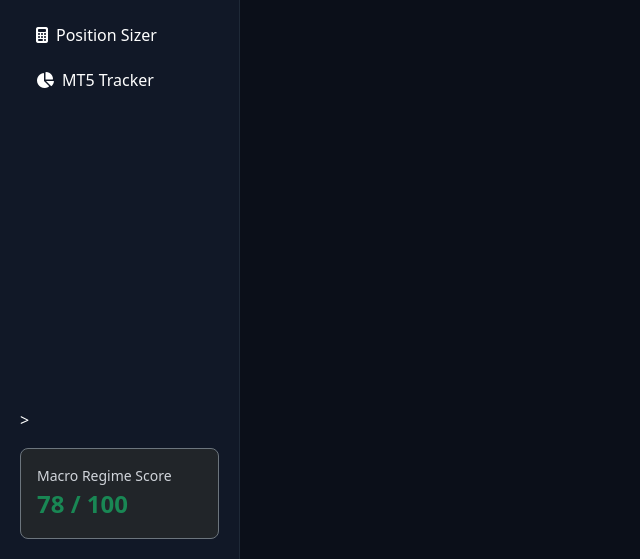
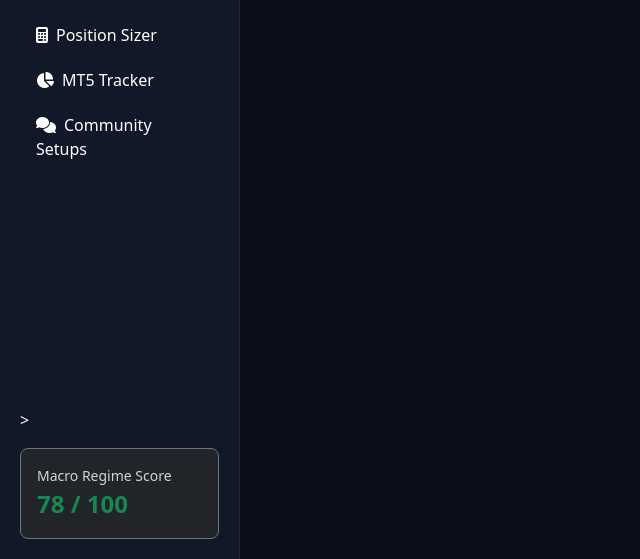
Before and after one commit to ANGELO-cyber-dev/macro-trade, a Flask app: page / in a window 1280 px wide. Shown: the part 241-800 px from the top of the page, without its empty margins (0-640 px from the left). Run offline with Flask 3, Linux system fonts and the light colour scheme.

Commit message:
Ensure Community Setups menu link is injected into all template navbars

```diff
--- a/templates/index.html
+++ b/templates/index.html
@@ -48,6 +48,7 @@
             <li class="nav-item"><a class="nav-link {% if active_page == 'signals' %}active{% endif %}" href="/signals"><i class="fa-solid fa-bolt me-2"></i>Trading Signals</a></li>
             <li class="nav-item"><a class="nav-link {% if active_page == 'sizer' %}active{% endif %}" href="/sizer"><i class="fa-solid fa-calculator me-2"></i>Position Sizer</a></li>
             <li class="nav-item"><a class="nav-link {% if active_page == 'tracker' %}active{% endif %}" href="/tracker"><i class="fa-solid fa-chart-pie me-2"></i>MT5 Tracker</a></li>
+            <li class="nav-item"><a class="nav-link {% if active_page == 'community' %}active{% endif %}" href="/community"><i class="fa-solid fa-comments me-2"></i>Community Setups</a></li>
         </ul>>
         <div class="p-3 bg-dark rounded-3 border border-secondary mt-3">
             <span class="text-white-50 d-block small">Macro Regime Score</span>
--- a/templates/sizer.html
+++ b/templates/sizer.html
@@ -48,6 +48,7 @@
             <li class="nav-item"><a class="nav-link {% if active_page == 'signals' %}active{% endif %}" href="/signals"><i class="fa-solid fa-bolt me-2"></i>Trading Signals</a></li>
             <li class="nav-item"><a class="nav-link {% if active_page == 'sizer' %}active{% endif %}" href="/sizer"><i class="fa-solid fa-calculator me-2"></i>Position Sizer</a></li>
             <li class="nav-item"><a class="nav-link {% if active_page == 'tracker' %}active{% endif %}" href="/tracker"><i class="fa-solid fa-chart-pie me-2"></i>MT5 Tracker</a></li>
+            <li class="nav-item"><a class="nav-link {% if active_page == 'community' %}active{% endif %}" href="/community"><i class="fa-solid fa-comments me-2"></i>Community Setups</a></li>
         </ul>>
         <div class="p-3 bg-dark rounded-3 border border-secondary mt-2 mb-2">
             <span class="text-white-50 d-block small">Founder & Architect</span>
--- a/templates/tracker.html
+++ b/templates/tracker.html
@@ -48,6 +48,7 @@
             <li class="nav-item"><a class="nav-link {% if active_page == 'signals' %}active{% endif %}" href="/signals"><i class="fa-solid fa-bolt me-2"></i>Trading Signals</a></li>
             <li class="nav-item"><a class="nav-link {% if active_page == 'sizer' %}active{% endif %}" href="/sizer"><i class="fa-solid fa-calculator me-2"></i>Position Sizer</a></li>
             <li class="nav-item"><a class="nav-link {% if active_page == 'tracker' %}active{% endif %}" href="/tracker"><i class="fa-solid fa-chart-pie me-2"></i>MT5 Tracker</a></li>
+            <li class="nav-item"><a class="nav-link {% if active_page == 'community' %}active{% endif %}" href="/community"><i class="fa-solid fa-comments me-2"></i>Community Setups</a></li>
         </ul>>
         <div class="p-3 bg-dark rounded-3 border border-secondary mt-2 mb-2">
             <span class="text-white-50 d-block small">Founder & Architect</span>
```
